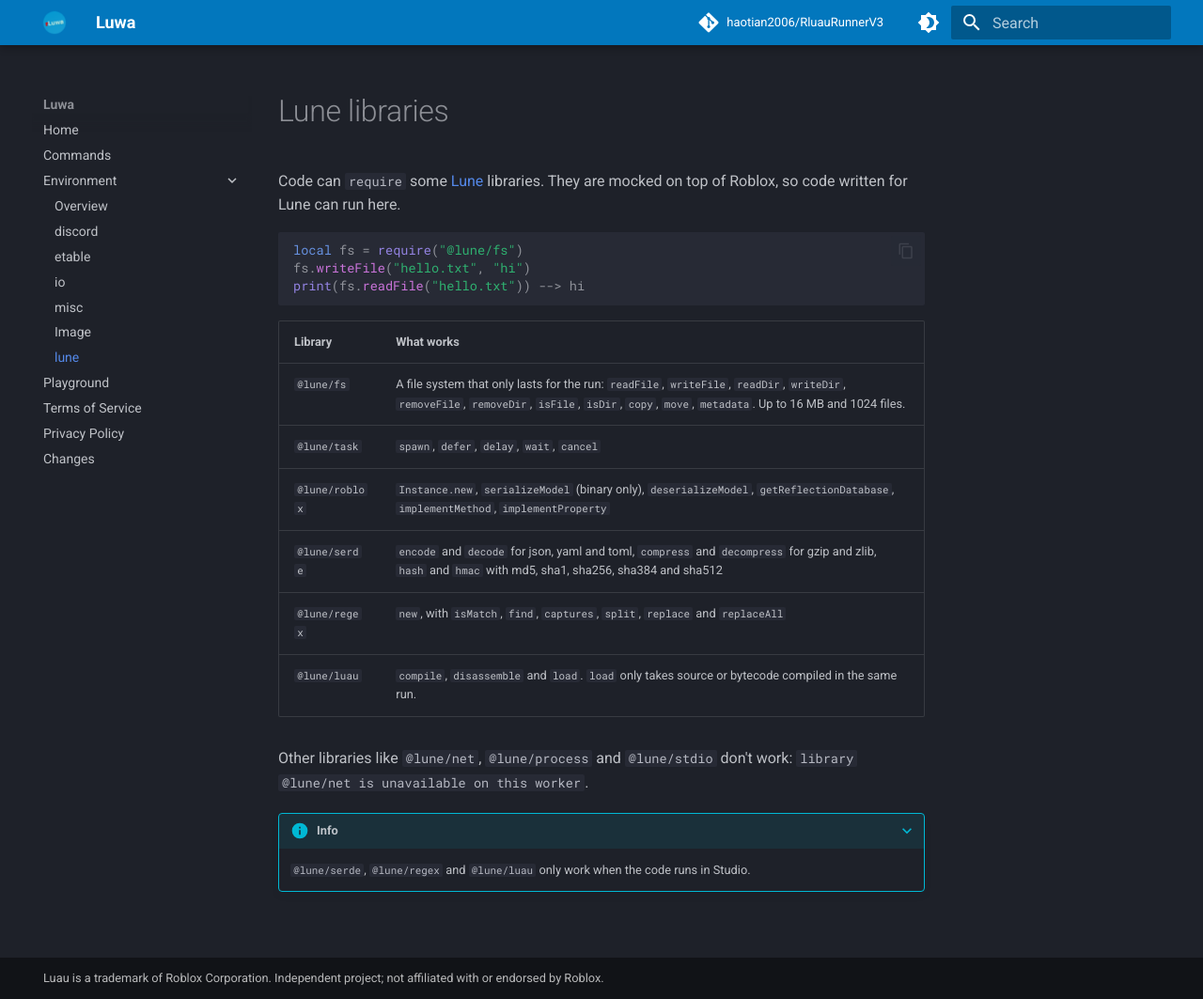
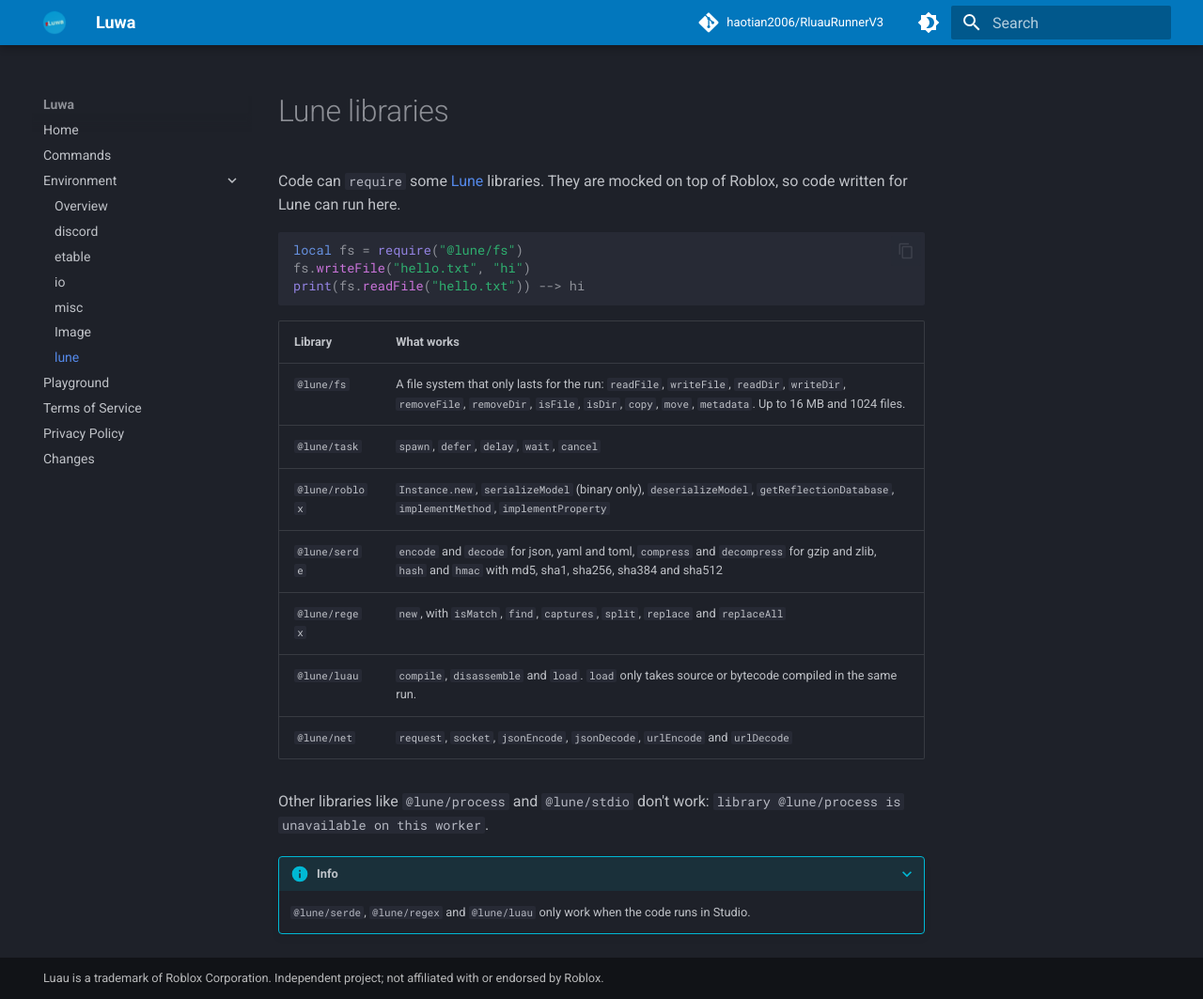
Before and after one commit to haotian2006/LuauBotSite, an MkDocs documentation site: the page built from docs/Environment/lune.md, in a window 1280 px wide and 1063 px high. Shown: the whole window at 94% size. Built offline with MkDocs 1.6.1 and Material for MkDocs 9.7.7, drawn with Linux system fonts in a browser that asks for light colours; comment, search, counter and statistics services are not loaded.

Commit message:
net is added

```diff
--- a/docs/Environment/lune.md
+++ b/docs/Environment/lune.md
@@ -17,8 +17,9 @@
 | `@lune/serde` | `encode` and `decode` for json, yaml and toml, `compress` and `decompress` for gzip and zlib, `hash` and `hmac` with md5, sha1, sha256, sha384 and sha512 |
 | `@lune/regex` | `new`, with `isMatch`, `find`, `captures`, `split`, `replace` and `replaceAll` |
 | `@lune/luau` | `compile`, `disassemble` and `load`. `load` only takes source or bytecode compiled in the same run. |
+| `@lune/net` | `request`, `socket`, `jsonEncode`, `jsonDecode`, `urlEncode` and `urlDecode` |
 
-Other libraries like `@lune/net`, `@lune/process` and `@lune/stdio` don't work: `library @lune/net is unavailable on this worker`.
+Other libraries like `@lune/process` and `@lune/stdio` don't work: `library @lune/process is unavailable on this worker`.
 
 ???+ info
     `@lune/serde`, `@lune/regex` and `@lune/luau` only work when the code runs in Studio.
```
